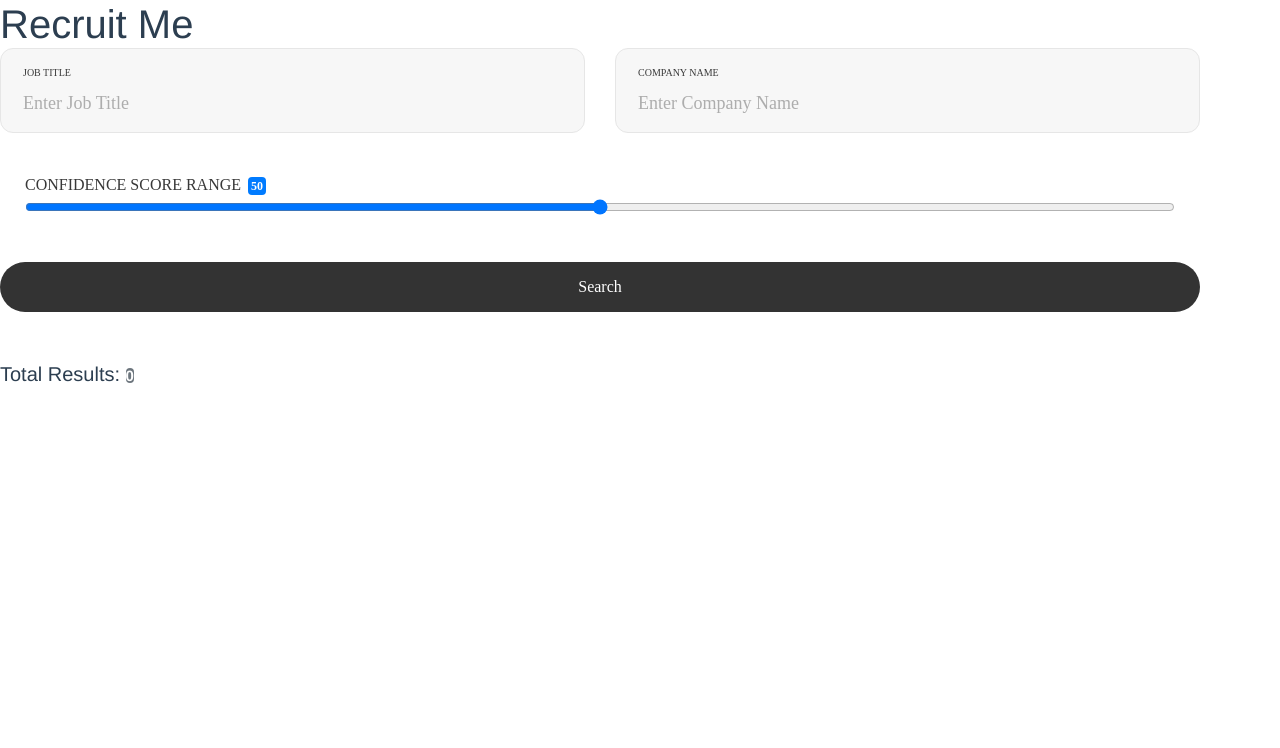
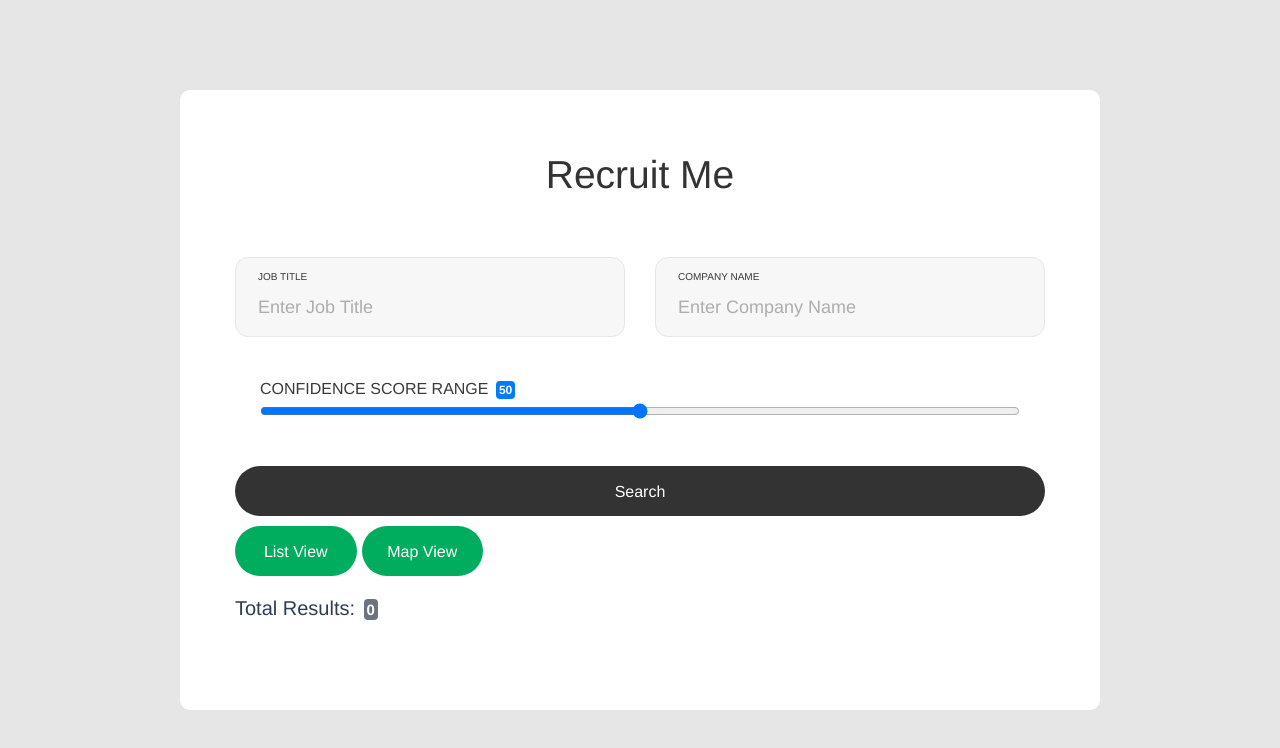
Before and after one commit to sokkalingam/new-hire-finder-ui, a Vue app: page / in a window 1280 px wide. Shown: the top 748 px of the page. Built offline with nearby package versions, Linux system fonts and the light colour scheme; what vue-resource would draw is missing.

Commit message:
Romoved unused classes and added CSS for buttons

```diff
--- a/src/components/HelloWorld.vue
+++ b/src/components/HelloWorld.vue
@@ -1,6 +1,8 @@
 <template>
+  <div class="container-contact100">
+    <div class="wrap-contact100">
       <div class="hello container">
-    <h1>{{ msg }}</h1>
+        <span class="contact100-form-title">{{ msg }}</span>
 
       <!-- <form>
         <div class="form-group row">
@@ -86,8 +88,8 @@
       </form>
 
       <div class="row">
-      <button type="button" class="btn btn-primary btn-lg" v-on:click="activateListView">List View</button>
-      <button type="button" class="btn btn-secondary btn-lg" v-on:click="activateMapView">Map View</button>
+        <button type="button" class="contact100-form-btn width-50" v-on:click="activateListView">List View</button>
+        <button type="button" class="contact100-form-btn width-50" v-on:click="activateMapView">Map View</button>
       </div>
 
       <div v-if="this.mapView" class="row">
@@ -136,6 +138,8 @@
                 class="badge badge-primary"
               >{{item.score}}</span>
             </h6>
+          </div>
+        </div>
       </div>
     </div>
     </div>
@@ -223,7 +227,7 @@ a {
   padding-top: 20px;
 }
 
-.badge-primary {
+.badge {
   padding: 3px;
   margin-left: 3px;
 }
@@ -239,12 +243,12 @@ a {
 
 body, html {
   height: 100%;
-  font-family: Poppins-Regular, sans-serif;
+  font-family: 'Avenir', Helvetica, Arial, sans-serif;
 }
 
 /*---------------------------------------------*/
 a {
-  font-family: Poppins-Regular;
+  font-family: 'Avenir', Helvetica, Arial, sans-serif;
   font-size: 14px;
   line-height: 1.7;
   color: #666666;
@@ -269,7 +273,7 @@ h1,h2,h3,h4,h5,h6 {
 }
 
 p {
-  font-family: Poppins-Regular;
+  font-family: 'Avenir', Helvetica, Arial, sans-serif;
   font-size: 14px;
   line-height: 1.7;
   color: #666666;
@@ -402,7 +406,7 @@ iframe {
 .contact100-form-title {
   display: block;
   width: 100%;
-  font-family: Montserrat-Black;
+  font-family: 'Avenir', Helvetica, Arial, sans-serif;
   font-size: 39px;
   color: #333333;
   line-height: 1.2;
@@ -420,7 +424,7 @@ iframe {
   position: relative;
   border: 1px solid #e6e6e6;
   border-radius: 13px;
-  padding: 10px 30px 9px 22px;
+  padding: 5px 30px 9px 22px;
   margin-bottom: 20px;
 }
 
@@ -429,7 +433,7 @@ iframe {
 }
 
 .label-input100 {
-  font-family: Montserrat-SemiBold;
+  font-family: 'Avenir', Helvetica, Arial, sans-serif;
   font-size: 10px;
   color: #393939;
   line-height: 1.5;
@@ -437,7 +441,7 @@ iframe {
 }
 
 .label-input200 {
-  font-family: Montserrat-SemiBold;
+  font-family: 'Avenir', Helvetica, Arial, sans-serif;
   font-size: 16px;
   color: #393939;
   line-height: 1.5;
@@ -448,7 +452,7 @@ iframe {
   display: block;
   width: 100%;
   background: transparent;
-  font-family: Montserrat-SemiBold;
+  font-family: 'Avenir', Helvetica, Arial, sans-serif;
   font-size: 18px;
   color: #555555;
   line-height: 1.2;
@@ -506,7 +510,7 @@ textarea.input100 {
   background-color: #333333;
   border-radius: 25px;
 
-  font-family: Montserrat-Medium;
+  font-family: 'Avenir', Helvetica, Arial, sans-serif;
   font-size: 16px;
   color: #fff;
   line-height: 1.2;
@@ -536,6 +540,79 @@ textarea.input100 {
   transform: translateX(10px);
 }
 
+/*---------------------*/
+
+.container-contact100-form-btn {
+  display: -webkit-box;
+  display: -webkit-flex;
+  display: -moz-box;
+  display: -ms-flexbox;
+  display: flex;
+  flex-wrap: wrap;
+  justify-content: center;
+  padding-top: 20px;
+  width: 100%;
+  margin-bottom: 10px;
+}
+
+.contact100-form-btn {
+  display: -webkit-box;
+  display: -webkit-flex;
+  display: -moz-box;
+  display: -ms-flexbox;
+  display: flex;
+  justify-content: center;
+  align-items: center;
+  padding: 0 20px;
+  width: 100%;
+  height: 50px;
+  background-color: #333333;
+  border-radius: 25px;
+
+  font-family: 'Avenir', Helvetica, Arial, sans-serif;
+  font-size: 16px;
+  color: #fff;
+  line-height: 1.2;
+
+  -webkit-transition: all 0.4s;
+  -o-transition: all 0.4s;
+  -moz-transition: all 0.4s;
+  transition: all 0.4s;
+}
+
+.contact100-form-btn i {
+  -webkit-transition: all 0.4s;
+  -o-transition: all 0.4s;
+  -moz-transition: all 0.4s;
+  transition: all 0.4s;
+}
+
+.contact100-form-btn:hover {
+  background-color: #00ad5f;
+}
+
+.contact100-form-btn:hover i {
+  -webkit-transform: translateX(10px);
+  -moz-transform: translateX(10px);
+  -ms-transform: translateX(10px);
+  -o-transform: translateX(10px);
+  transform: translateX(10px);
+}
+
+.width-50 {
+  width: 15%;
+  background-color: #00ad5f;
+  margin-right: 5px;
+}
+
+.width-50:hover i {
+  -webkit-transform: translateX(10px);
+  -moz-transform: translateX(10px);
+  -ms-transform: translateX(10px);
+  -o-transform: translateX(10px);
+  transform: translateX(10px);
+}
+
 /*------------------------------------------------------------------
 [ Responsive ]*/
 
@@ -552,7 +629,7 @@ textarea.input100 {
   }
 
   .wrap-input100 {
-    padding: 10px 10px 9px 10px;
+    padding: 5px 10px 9px 10px;
   }
 }
 
@@ -563,71 +640,6 @@ textarea.input100 {
 
 .validate-input {
   position: relative;
-}
-
-.alert-validate::before {
-  content: attr(data-validate);
-  display: -webkit-box;
-  display: -webkit-flex;
-  display: -moz-box;
-  display: -ms-flexbox;
-  display: flex;
-  align-items: center;
-  position: absolute;
-  width: 100%;
-  min-height: 40px;
-  background-color: #f7f7f7;
-  top: 35px;
-  left: 0px;
-  padding: 0 45px 0 22px;
-  pointer-events: none;
-
-  font-family: Montserrat-SemiBold;
-  font-size: 18px;
-  color: #fa4251;
-  line-height: 1.2;
-}
-
-.btn-hide-validate {
-  font-family: Material-Design-Iconic-Font;
-  font-size: 18px;
-  color: #fa4251;
-  cursor: pointer;
-  display: -webkit-box;
-  display: -webkit-flex;
-  display: -moz-box;
-  display: -ms-flexbox;
-  display: flex;
-  align-items: center;
-  justify-content: center;
-  position: absolute;
-  width: 40px;
-  height: 40px;
-  top: 35px;
-  right: 12px;
-}
-
-.rs1-alert-validate.alert-validate::before {
-  background-color: #fff;
-}
-
-.true-validate::after {
-  content: "\f26b";
-  font-family: Material-Design-Iconic-Font;
-  font-size: 18px;
-  color: #00ad5f;
-  display: -webkit-box;
-  display: -webkit-flex;
-  display: -moz-box;
-  display: -ms-flexbox;
-  display: flex;
-  align-items: center;
-  justify-content: center;
-  position: absolute;
-  width: 40px;
-  height: 40px;
-  top: 35px;
-  right: 10px;
 }
 
 /*---------------------------------------------*/
@@ -670,7 +682,7 @@ textarea.input100 {
 /*------------------------------------------------------------------
 [ in select ]*/
 .select2-container .select2-selection--single .select2-selection__rendered {
-  font-family: Montserrat-SemiBold;
+  font-family: 'Avenir', Helvetica, Arial, sans-serif;
   font-size: 18px;
   color: #555555;
   line-height: 1.2;
@@ -698,7 +710,7 @@ textarea.input100 {
 
 .select2-selection__arrow::before {
   content: '\f312';
-  font-family: Material-Design-Iconic-Font;
+  font-family: 'Avenir', Helvetica, Arial, sans-serif;
   font-size: 18px;
   color: #555555;
 }
@@ -754,7 +766,7 @@ textarea.input100 {
 }
 
 .select2-results__options {
-  font-family: Montserrat-SemiBold;
+  font-family: 'Avenir', Helvetica, Arial, sans-serif;
   font-size: 14px;
   color: #555555;
   line-height: 1.2;
@@ -763,7 +775,7 @@ textarea.input100 {
 .select2-search--dropdown .select2-search__field {
   border: 1px solid #aaa;
   outline: none;
-  font-family: Poppins-Regular;
+  font-family: 'Avenir', Helvetica, Arial, sans-serif;
   font-size: 15px;
   color: #333333;
   line-height: 1.2;
@@ -778,48 +790,6 @@ textarea.input100 {
 }
 
 /*==================================================================
-[ Restyle Radio ]*/
-.wrap-contact100-form-radio {
-  width: 100%;
-  padding: 15px 25px 0 25px;
-}
-
-.contact100-form-radio {
-  padding-bottom: 5px;
-}
-
-.input-radio100 {
-  display: none;
-}
-
-.label-radio100 {
-  display: block;
-  position: relative;
-  padding-left: 28px;
-  cursor: pointer;
-  font-family: Montserrat-SemiBold;
-  font-size: 18px;
-  color: #555555;
-  line-height: 1.2;
-}
-
-.label-radio100::before {
-  content: "";
-  display: block;
-  position: absolute;
-  width: 20px;
-  height: 20px;
-  border-radius: 50%;
-  border: 1px solid #cdcdcd;
-  background: #fff;
-  left: 0;
-  top: 50%;
-  -webkit-transform: translateY(-50%);
-  -moz-transform: translateY(-50%);
-  -ms-transform: translateY(-50%);
-  -o-transform: translateY(-50%);
-  transform: translateY(-50%);
-}
 
 .label-radio100::after {
   content: "";
@@ -854,15 +824,6 @@ textarea.input100 {
 .wrap-contact100-form-range {
   width: 100%;
   padding: 20px 25px 25px 25px;
-}
-
-.contact100-form-range-value {
-  font-family: Montserrat-SemiBold;
-  font-size: 18px;
-  color: #555555;
-  line-height: 1.2;
-  padding-top: 10px;
-  padding-bottom: 30px;
 }
 
 .contact100-form-range-value input {
@@ -939,6 +900,6 @@ textarea.input100 {
 }
 
 h4 {
-  color: #28a745;
+  color: #00ad5f;
 }
 </style>
```
Lines whose indentation alone changed are shown as unchanged.
